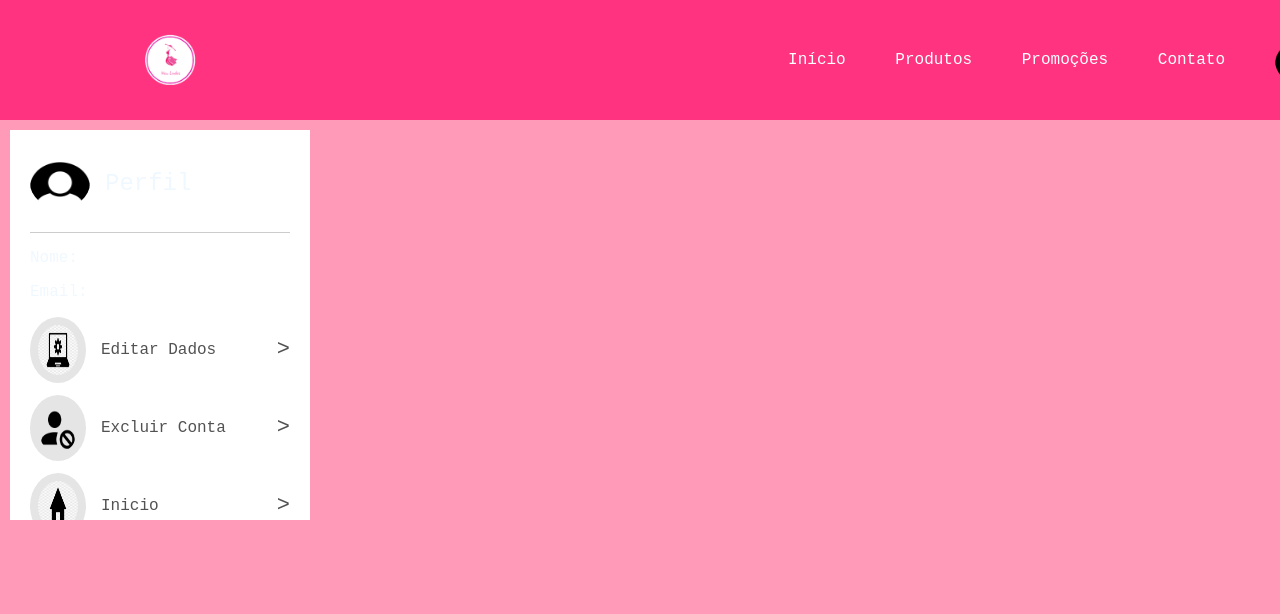
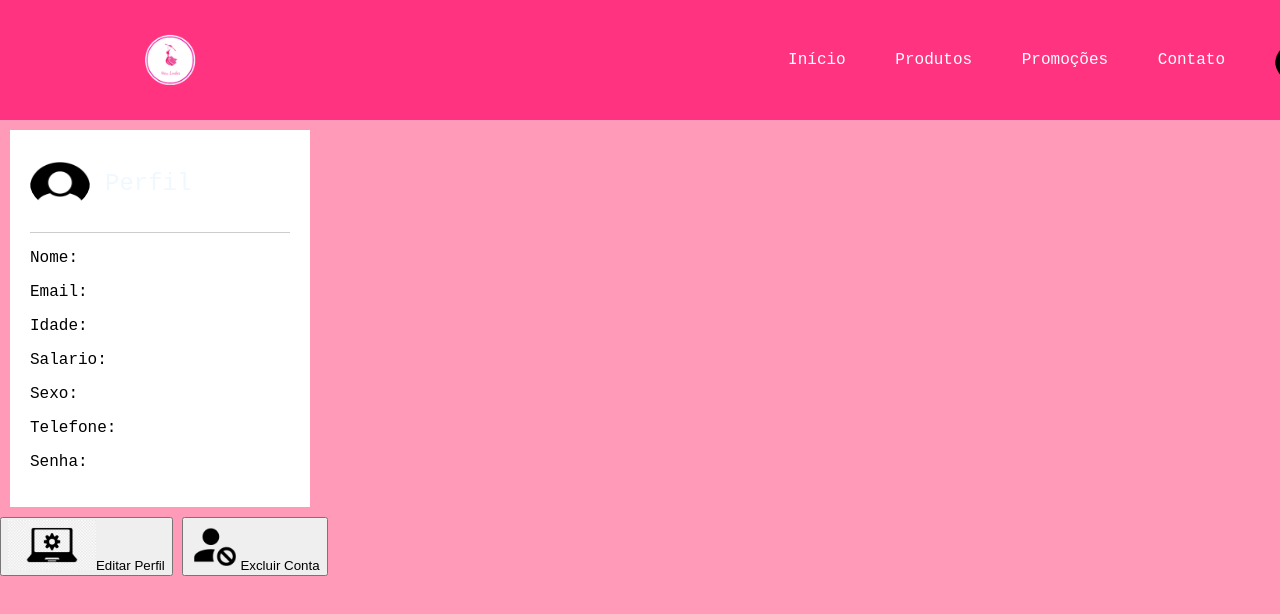
Before and after one commit to LeticiaBorges06/Mini-Projeto-de-Cadastro, a plain HTML site: page pages/entrada.html in a window 1280 px wide. Shown: the top 614 px of the page. Drawn offline with Linux system fonts and the light colour scheme.

Commit message:
Alterações em Deletar e editar contas

```diff
--- a/pages/entrada.html
+++ b/pages/entrada.html
@@ -17,6 +17,8 @@
                     <li><a href="#">Contato</a></li>
                 </ul>
                 <img src="Img Logo/17004.png" class="user-ft" onclick="toggleMenu()">
+            </nav>
+        </div>
 </header>
 <body>
                 <div class="sub-menu-usuario" id="subMenu">
@@ -24,32 +26,32 @@
                         <div class="user-info">
                             <img src="Img Logo/17004.png" height="50px">
                             <h2>Perfil</h2>
-
                         </div>
                         <hr>
+                        <div class="Dados">
                             <p>Nome: <span id="profileName"></span></p>
                             <p>Email: <span id="profileEmail"></span></p>
-                        <a href="#" class="sub-menu-link">
-                            <img src="Img Logo/editar dados.png" height="50px">
-                            <p>Editar Dados</p>
-                            <span>></span>
-                        </a>
+                            <p>Idade: <span id="profileAge"></span></p>
+                            <p>Salario: <span id="profileSalary"></span></p>
+                            <p>Sexo: <span id="profileSexo"></span></p>
+                            <p>Telefone: <span id="profileTelephone"></span></p>
+                            <p>Senha: <span id="profilePassword"></span></p>
 
-                        <a href="#" class="sub-menu-link">
-                            <img src="Img Logo/excluir conta.png" height="50px">
-                            <p>Excluir Conta</p>
-                            <span>></span>
-                        </a>
-
-                        <a href="index.html" class="sub-menu-link">
-                            <img src="Img Logo/inicio.png" height="50px">
-                            <p>Inicio</p>
-                            <span>></span>
+                    </div>
                         </a>
                     </div>
                 </div>
-            </nav>
-        </div>
-        <script src="script.js"></script>
+                <button onclick="editProfile()"><img src="Img Logo/editar dados.png" height="50px">Editar Perfil </button>
+                <button onclick="deleteProfile()"><img src="Img Logo/excluir conta.png" height="50px">Excluir Conta </button>
+        <script>
+    const user = JSON.parse(localStorage['user']);
+    document.getElementById('profileName').innerText = user.name || 'Nome não fornecido';
+    document.getElementById('profileEmail').innerText = user.email || 'Email não fornecido';
+    document.getElementById('profileAge').innerText = user.age || 'idade não fornecido';
+    document.getElementById('profileSalary').innerText = user.salary || 'salario não fornecido';
+    document.getElementById('profileSexo').innerText = user.sex || 'sexo não fornecido';
+    document.getElementById('profileTelephone').innerText = user.telephone || 'sexo não fornecido';
+    document.getElementById('profilePassword').innerText = user.password || 'senha não fornecido';
+        </script>
 </body>
 </html>
--- a/pages/entrada_style.css
+++ b/pages/entrada_style.css
@@ -60,6 +60,10 @@ nav ul li a {
     overflow: hidden;
     transition: max-height 0.5s;
 }
+.Dados{
+    color: black
+}
+
 
 /*.sub-menu-usuario .open-menu {
     max-width: 400px;
```
Also changed, not shown: pages/editar_perfil.html (added).
